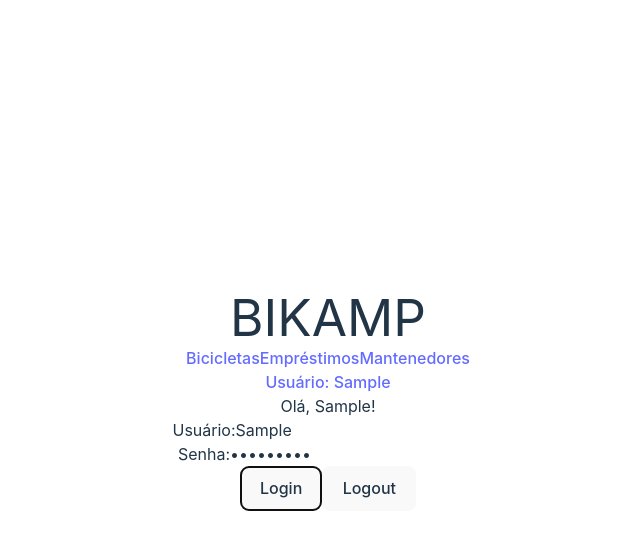
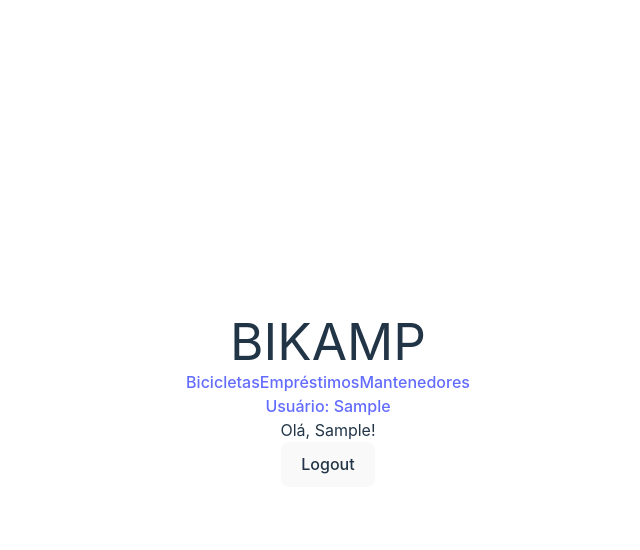
Before and after one commit to GoliasVictor/bikamp, a React (Vite) app in the folder client/: page /login in a window 1280 px wide. Both pictures are taken after typing "Sample", "Sample123" into the empty fields and a click on the button "Login". Shown: the top 550 px of the page, without its empty margins (312-952 px from the left). Built offline with nearby package versions, Linux system fonts and the light colour scheme.

Commit message:
more changes in login page

```diff
--- a/client/src/pages/loginPage.tsx
+++ b/client/src/pages/loginPage.tsx
@@ -34,10 +34,11 @@ export const LoginPage = () => {
 
   return (
     <div className="p-4 max-w-md mx-auto">
-      <p className="mb-4 text-center text-lg">
+      <p className="mb-8 text-center text-lg">
         {user?.user_login ? `Olá, ${user.user_login}!` : "Olá, convidado!"}
       </p>
 
+      {!user?.user_login ? (
         <form onSubmit={handleLogin} className="space-y-4">
           <div className="flex items-center gap-3">
             <label htmlFor="username" className="w-20">Usuário:</label>
@@ -46,7 +47,7 @@ export const LoginPage = () => {
               type="text"
               value={username}
               onChange={(e) => setUsername(e.target.value)}
-            className="flex-1 p-2 border border-gray-300 rounded"
+              className="w-[200px] p-2 border border-gray-300 rounded"
             />
           </div>
 
@@ -57,28 +58,30 @@ export const LoginPage = () => {
               type="password"
               value={password}
               onChange={(e) => setPassword(e.target.value)}
-            className="flex-1 p-2 border border-gray-300 rounded"
+              className="w-[200px] p-2 border border-gray-300 rounded"
             />
           </div>
 
-        <div className="flex gap-2 pt-2">
+          <div className="flex items-center gap-3">
+            <div className="w-20"></div>
             <button
               type="submit"
-            className="flex-1 p-2 bg-blue-500 text-white rounded hover:bg-blue-600"
+              className="w-[200px] p-2 bg-gray-200 rounded hover:bg-gray-300"
             >
               Login
             </button>
-
-          {user?.user_login && (
+          </div>
+        </form>
+      ) : (
+        <div className="flex justify-center">
           <button
             onClick={logout}
-              className="flex-1 p-2 bg-gray-200 rounded hover:bg-gray-300"
+            className="w-[200px] p-2 bg-gray-200 rounded hover:bg-gray-300"
           >
             Logout
           </button>
+        </div>
       )}
-        </div>
-      </form>
     </div>
   );
 };
```
Lines whose indentation alone changed are shown as unchanged.
